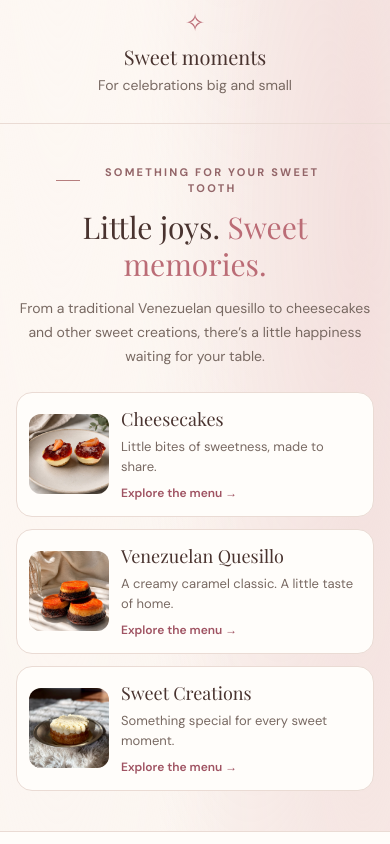
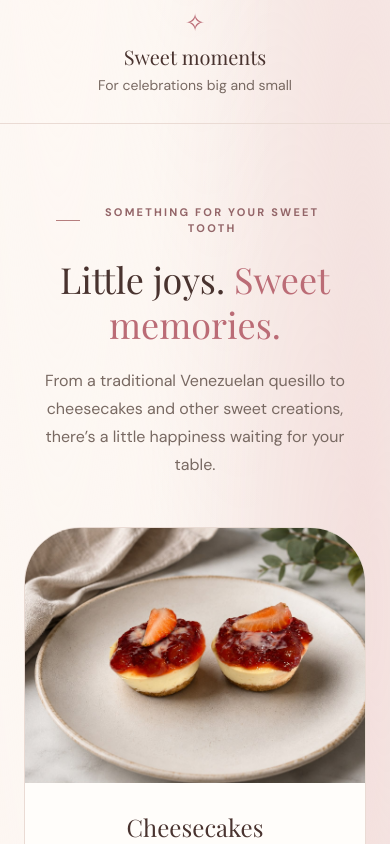
Before and after one commit to miguelangelurena/sweet-by-andre, a React (Vite) app in the folder frontend/: page / in a window 390 px wide. Shown: the part 1520-2364 px from the top of the page. Built offline with nearby package versions, Linux system fonts and the light colour scheme; no server answers; a web font is replaced by a local one.

Commit message:
feat: enhance ProductCard and SeasonalCollections components for improved responsiveness and layout

```diff
--- a/frontend/src/components/products/ProductCard.jsx
+++ b/frontend/src/components/products/ProductCard.jsx
@@ -5,16 +5,16 @@ const formatPrice = (price) => {
   }).format(Number(price));
 };
 
-export default function ProductCard({ product }) {
+export default function ProductCard({ product, compactOnMobile = true }) {
   const inStock =
     product.has_available_variants && (product.inventory_mode === "made_to_order" || Number(product.total_stock) > 0);
 
   return (
     <a
       href={`#product/${product.id}`}
-      className="group relative grid grid-cols-[5.5rem_minmax(0,1fr)] items-start gap-3 overflow-hidden rounded-2xl border border-[#E7DCD9] bg-white p-3 transition-shadow duration-300 hover:shadow-lg sm:block sm:p-0"
+      className={`group relative overflow-hidden rounded-2xl border border-[#E7DCD9] bg-white transition-shadow duration-300 hover:shadow-lg ${compactOnMobile ? "grid grid-cols-[5.5rem_minmax(0,1fr)] items-start gap-3 p-3 sm:block sm:p-0" : "block"}`}
     >
-      <div className="aspect-square overflow-hidden rounded-xl bg-[#F1E5E2] sm:aspect-[4/3] sm:rounded-none">
+      <div className={`overflow-hidden bg-[#F1E5E2] ${compactOnMobile ? "aspect-square rounded-xl sm:aspect-[4/3] sm:rounded-none" : "aspect-[4/3]"}`}>
         {product.image_url ? (
           <img
             src={product.image_url}
@@ -24,35 +24,35 @@ export default function ProductCard({ product }) {
           />
         ) : (
           <div className="flex h-full w-full items-center justify-center">
-            <span className="px-2 text-center font-serif text-sm italic text-[#B76473]/70 sm:text-3xl">
+            <span className={`text-center font-serif italic text-[#B76473]/70 ${compactOnMobile ? "px-2 text-sm sm:text-3xl" : "text-3xl"}`}>
               Sweet by Andre
             </span>
           </div>
         )}
       </div>
 
-      <div className="min-w-0 sm:p-7">
-        <p className="hidden text-xs uppercase tracking-[0.2em] text-[#B76473] sm:block">
+      <div className={compactOnMobile ? "min-w-0 sm:p-7" : "p-7"}>
+        <p className={`text-xs uppercase tracking-[0.2em] text-[#B76473] ${compactOnMobile ? "hidden sm:block" : ""}`}>
           {product.category_name}
         </p>
 
-        <h2 className="break-words font-serif text-lg leading-snug text-[#282323] sm:mt-3 sm:text-2xl sm:leading-8">
+        <h2 className={`font-serif text-[#282323] ${compactOnMobile ? "break-words text-lg leading-snug sm:mt-3 sm:text-2xl sm:leading-8" : "mt-3 text-2xl"}`}>
           {product.name}
         </h2>
 
-        <p className="mt-1 line-clamp-2 text-[13px] leading-5 text-[#796D6A] sm:mt-3 sm:min-h-12 sm:line-clamp-none sm:text-sm sm:leading-6">
+        <p className={`text-[#796D6A] ${compactOnMobile ? "mt-1 line-clamp-2 text-[13px] leading-5 sm:mt-3 sm:min-h-12 sm:line-clamp-none sm:text-sm sm:leading-6" : "mt-3 min-h-12 text-sm leading-6"}`}>
           {product.description}
         </p>
 
-        <div className="mt-2 flex flex-col items-start gap-0.5 pr-5 sm:mt-6 sm:flex-row sm:items-center sm:justify-between sm:border-t sm:border-[#F0E7E4] sm:pt-5 sm:pr-0">
-          <span className="text-sm font-semibold text-[#282323] sm:text-lg">
+        <div className={compactOnMobile ? "mt-2 flex flex-col items-start gap-0.5 pr-5 sm:mt-6 sm:flex-row sm:items-center sm:justify-between sm:border-t sm:border-[#F0E7E4] sm:pt-5 sm:pr-0" : "mt-6 flex items-center justify-between border-t border-[#F0E7E4] pt-5"}>
+          <span className={`font-semibold text-[#282323] ${compactOnMobile ? "text-sm sm:text-lg" : "text-lg"}`}>
             {inStock
               ? `From ${formatPrice(product.min_price)}`
               : "Currently unavailable"}
           </span>
 
           <span
-            className={`text-xs font-medium sm:text-sm ${
+            className={`font-medium ${compactOnMobile ? "text-xs sm:text-sm" : "text-sm"} ${
               inStock ? "text-[#B76473]" : "text-[#A29A97]"
             }`}
           >
@@ -60,9 +60,9 @@ export default function ProductCard({ product }) {
           </span>
         </div>
       </div>
-      <svg aria-hidden="true" viewBox="0 0 24 24" fill="none" stroke="currentColor" strokeWidth="1.5" strokeLinecap="round" strokeLinejoin="round" className="absolute right-3 bottom-3 h-4 w-4 text-[#B76473] sm:hidden">
+      {compactOnMobile && <svg aria-hidden="true" viewBox="0 0 24 24" fill="none" stroke="currentColor" strokeWidth="1.5" strokeLinecap="round" strokeLinejoin="round" className="absolute right-3 bottom-3 h-4 w-4 text-[#B76473] sm:hidden">
         <path d="m9 5 7 7-7 7" />
-      </svg>
+      </svg>}
     </a>
   );
 }
--- a/frontend/src/components/products/SeasonalCollections.jsx
+++ b/frontend/src/components/products/SeasonalCollections.jsx
@@ -24,15 +24,17 @@ export default function SeasonalCollections({ compact = false }) {
   if (!loading && collections.length === 0) return compact ? null : <p className="py-12 text-center text-sm text-[#756B69]">Seasonal treats are coming soon.</p>;
   const byId = new Map(products.map((p) => [p.id, p]));
   return (
-    <section id="seasonal" className="bg-[#FFF9F8] px-4 py-10 sm:px-6 sm:py-20" aria-label="Seasonal collections">
+    <section id="seasonal" className={compact ? "bg-[#FFF9F8] px-6 py-20" : "bg-[#FFF9F8] px-4 py-10 sm:px-6 sm:py-20"} aria-label="Seasonal collections">
       <div className="mx-auto max-w-7xl">
-        <div className="mb-6 text-center sm:mb-10">
+        <div className={compact ? "mb-10 text-center" : "mb-6 text-center sm:mb-10"}>
           <p className="text-xs font-semibold uppercase tracking-[0.24em] text-[#B76473]">For every celebration</p>
-          <h2 className="mt-3 font-serif text-3xl text-[#282323] sm:text-4xl">Seasonal sweets</h2>
+          <h2 className={`mt-3 font-serif text-[#282323] ${compact ? "text-4xl" : "text-3xl sm:text-4xl"}`}>Seasonal sweets</h2>
           <p className="mx-auto mt-3 max-w-xl text-sm leading-6 text-[#796D6A]">Handcrafted collections for your favorite moments.</p>
         </div>
-        {loading ? <ProductGridSkeleton count={3} className="grid gap-3 sm:grid-cols-2 sm:gap-6 lg:grid-cols-3" />
-          : <div className="space-y-8 sm:space-y-14">{collections.map((season) => {
+        {loading ? (compact
+          ? <div aria-label="Loading seasonal collections" role="status" className="grid gap-6 sm:grid-cols-2 lg:grid-cols-3">{[1,2,3].map((i) => <div key={i} className="sba-skeleton h-44 rounded-2xl" />)}</div>
+          : <ProductGridSkeleton count={3} className="grid gap-3 sm:grid-cols-2 sm:gap-6 lg:grid-cols-3" />)
+          : <div className={compact ? "space-y-14" : "space-y-8 sm:space-y-14"}>{collections.map((season) => {
             const available = (season.product_ids ?? []).map(id => byId.get(id)).filter(p => p?.is_available);
             if (compact && !available.length) return null;
             return (
@@ -41,7 +43,7 @@ export default function SeasonalCollections({ compact = false }) {
                   <div className="flex h-12 w-12 items-center justify-center rounded-full bg-[#FAEBEE] text-3xl text-[#B76473]" aria-hidden="true">{decorations[season.slug] ?? "✧"}</div>
                   <div><h3 className="font-serif text-2xl text-[#282323]">{season.title}</h3><p className="mt-1 text-sm text-[#796D6A]">{season.description}</p></div>
                 </header>
-                {available.length ? <div className="grid gap-3 sm:grid-cols-2 sm:gap-6 lg:grid-cols-3">{available.slice(0, compact ? 3 : undefined).map(product => <ProductCard product={product} key={product.id} />)}</div>
+                {available.length ? <div className={compact ? "grid gap-6 sm:grid-cols-2 lg:grid-cols-3" : "grid gap-3 sm:grid-cols-2 sm:gap-6 lg:grid-cols-3"}>{available.slice(0, compact ? 3 : undefined).map(product => <ProductCard product={product} compactOnMobile={!compact} key={product.id} />)}</div>
                   : <p className="text-sm text-[#756B69]">No desserts available for this collection just yet.</p>}
                 {compact && available.length > 3 && <a href="#seasonal" className="mt-5 inline-block font-semibold text-[#B76473] underline">See all seasonal treats</a>}
               </div>
--- a/frontend/src/pages/Home.jsx
+++ b/frontend/src/pages/Home.jsx
@@ -144,7 +144,7 @@ export default function Home() {
       <section
         id="menu"
         aria-labelledby="menu-title"
-        className="px-4 py-10 sm:px-6 sm:py-24"
+        className="px-6 py-20 sm:py-24"
       >
         <div className="mx-auto max-w-[1180px]">
           <div className="mx-auto max-w-xl text-center">
@@ -153,25 +153,25 @@ export default function Home() {
             </span>
             <h2
               id="menu-title"
-              className="mt-3 font-serif text-3xl leading-tight text-[#49332F] sm:mt-5 sm:text-5xl"
+              className="mt-5 font-serif text-4xl leading-tight text-[#49332F] sm:text-5xl"
             >
               Little joys.{" "}
               <span className="italic text-[#BB6C76]">Sweet memories.</span>
             </h2>
-            <p className="mt-3 text-sm leading-6 text-[#786962] sm:mt-5 sm:text-base sm:leading-7">
+            <p className="mt-5 leading-7 text-[#786962]">
               From a traditional Venezuelan quesillo to cheesecakes and other
               sweet creations, there’s a little happiness waiting for your
               table.
             </p>
           </div>
-          <div className="mt-6 grid gap-3 sm:mt-12 sm:gap-7 md:grid-cols-3">
+          <div className="mt-12 grid gap-7 md:grid-cols-3">
             {categories.map((category) => (
               <a
                 key={category.title}
                 href="#catalog"
-                className="group grid grid-cols-[5rem_minmax(0,1fr)] items-center gap-3 overflow-hidden rounded-2xl border border-[#EADBD4] bg-[#FFFDFA] p-3 transition-shadow hover:shadow-lg hover:shadow-[#6B473C]/5 sm:block sm:rounded-t-[3.5rem] sm:rounded-b-3xl sm:p-0"
+                className="group overflow-hidden rounded-t-[3.5rem] rounded-b-3xl border border-[#EADBD4] bg-[#FFFDFA] transition-shadow hover:shadow-lg hover:shadow-[#6B473C]/5"
               >
-                <div className="aspect-square overflow-hidden rounded-xl bg-[#EEE0D9] sm:aspect-[4/3] sm:rounded-none">
+                <div className="aspect-[4/3] overflow-hidden bg-[#EEE0D9]">
                   <img
                     src={category.image}
                     alt={category.title}
@@ -179,14 +179,14 @@ export default function Home() {
                     className="h-full w-full object-cover transition duration-500 motion-safe:group-hover:scale-105"
                   />
                 </div>
-                <div className="min-w-0 sm:p-7 sm:text-center">
-                  <h3 className="font-serif text-lg text-[#49332F] sm:text-2xl">
+                <div className="p-7 text-center">
+                  <h3 className="font-serif text-2xl text-[#49332F]">
                     {category.title}
                   </h3>
-                  <p className="mt-1 text-[13px] leading-5 text-[#786962] sm:mt-3 sm:text-sm sm:leading-6">
+                  <p className="mt-3 text-sm leading-6 text-[#786962]">
                     {category.description}
                   </p>
-                  <span className="mt-2 inline-block text-xs font-semibold text-[#9F5362] sm:mt-5 sm:text-sm">
+                  <span className="mt-5 inline-block text-sm font-semibold text-[#9F5362]">
                     Explore the menu <span aria-hidden="true">→</span>
                   </span>
                 </div>
```
